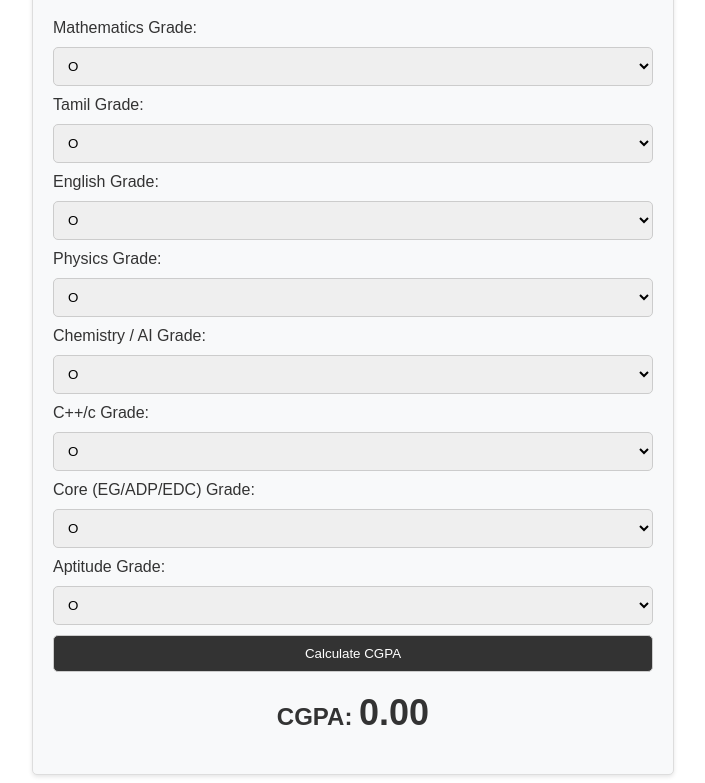
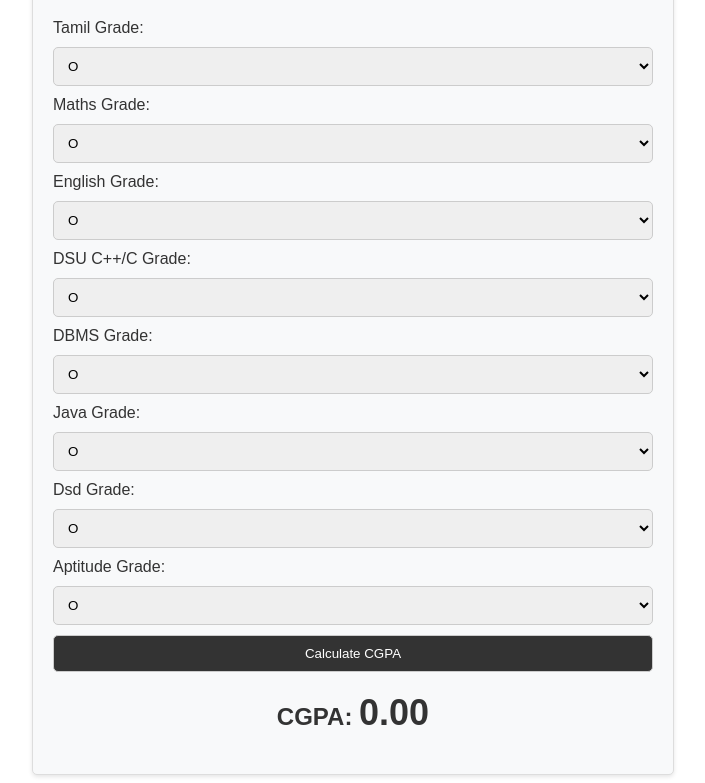
Before and after one commit to Ajaybalajiprasad/CGPA-CALCI, a website: page public/cit.html in a window 1280 px wide. Shown: the part 157-940 px from the top of the page, without its empty margins (287-992 px from the left). Drawn offline with Linux system fonts and the light colour scheme.

Commit message:
Update cit.html sem ll

```diff
--- a/public/cit.html
+++ b/public/cit.html
@@ -14,7 +14,16 @@
         <button onclick="change()">Switch to Citar</button>
         <h1 class="header">CGPA Calculator</h1>
 
-        <label for="matGrade">Mathematics Grade:</label>
+        <label for="TamGrade">Tamil Grade:</label>
+        <select id="TamGrade">
+            <option value="10">O</option>
+            <option value="9">A+</option>
+            <option value="8">A</option>
+            <option value="7">B+</option>
+            <option value="6">B</option>
+        </select>
+
+        <label for="matGrade">Maths Grade:</label>
         <select id="matGrade">
             <option value="10">O</option>
             <option value="9">A+</option>
@@ -23,14 +32,6 @@
             <option value="6">B</option>
         </select>
 
-        <label for="TamGrade">Tamil Grade:</label>
-        <select id="TamGrade">
-            <option value="10">O</option>
-            <option value="9">A+</option>
-            <option value="8">A</option>
-            <option value="7">B+</option>
-            <option value="6">B</option>
-        </select>
 
         <label for="engGrade">English Grade:</label>
         <select id="engGrade">
@@ -41,7 +42,17 @@
             <option value="6">B</option>
         </select>
 
-        <label for="phyGrade">Physics Grade:</label>
+        <label for="codeGrade">DSU C++/C  Grade:</label>
+        <select id="codeGrade">
+            <option value="10">O</option>
+            <option value="9">A+</option>
+            <option value="8">A</option>
+            <option value="7">B+</option>
+            <option value="6">B</option>
+        </select>
+
+
+        <label for="phyGrade">DBMS Grade:</label>
         <select id="phyGrade">
             <option value="10">O</option>
             <option value="9">A+</option>
@@ -51,7 +62,7 @@
             <option value="5">C</option>
         </select>
 
-        <label for="chemGrade">Chemistry / AI Grade:</label>
+        <label for="chemGrade">Java Grade:</label>
         <select id="chemGrade">
             <option value="10">O</option>
             <option value="9">A+</option>
@@ -60,16 +71,8 @@
             <option value="6">B</option>
         </select>
 
-        <label for="codeGrade">C++/c Grade:</label>
-        <select id="codeGrade">
-            <option value="10">O</option>
-            <option value="9">A+</option>
-            <option value="8">A</option>
-            <option value="7">B+</option>
-            <option value="6">B</option>
-        </select>
 
-        <label for="coreGrade">Core (EG/ADP/EDC) Grade:</label>
+        <label for="coreGrade">Dsd Grade:</label>
         <select id="coreGrade">
             <option value="10">O</option>
             <option value="9">A+</option>
@@ -93,7 +96,7 @@
         </div>
     </div>
 
-    <script src="cgpa.js"></script>
+    <script src="cit.js"></script>
 </body>
 
 </html>
```
